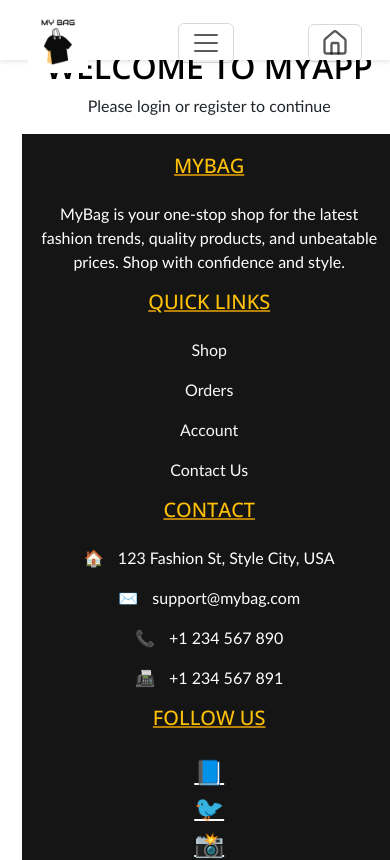
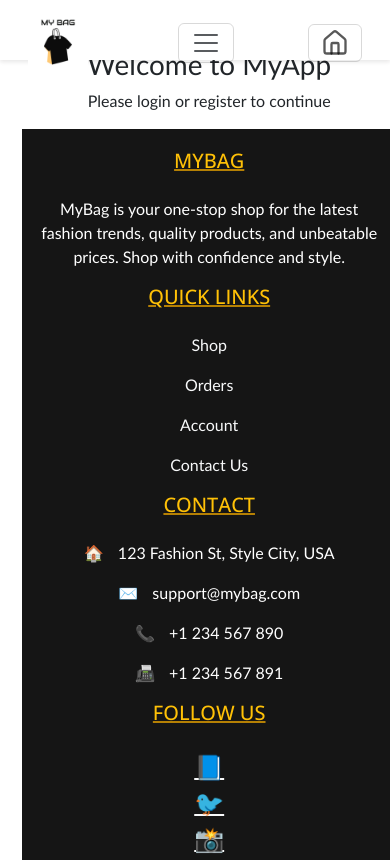
Before and after one commit to Harsh2Code/MyBag-MERN, a React (Vite) app in the folder MyBag/UI/: page / in a window 390 px wide. Shown: the top 860 px of the page. Built offline with nearby package versions, Linux system fonts and the light colour scheme; no server answers.

Commit message:
Update : Tablet and Mobile Favourable attempt2

```diff
--- a/MyBag/UI/src/App.css
+++ b/MyBag/UI/src/App.css
@@ -293,33 +293,8 @@ body {
   }
 }
 
-.loader-wrapper {
-  position: fixed;
-  top: 0;
-  left: 0;
-  width: 100vw;
-  height: 100vh;
-  background-color: #f1c40f;
-  display: flex;
-  justify-content: center;
-  align-items: center;
-  z-index: 9999;
-}
-
-h1 {
-  font-family: 'Open Sans';
-  font-weight: 600;
-  font-size: 2rem;
-  text-transform: uppercase;
-  position: static;
-  margin-left: 0;
-  left: auto;
-  top: auto;
-  color: black;
-}
-
 /* Responsive adjustments for carousel and categories */
-@media (max-width: 767px) {
+@media (max-width: 767px), (max-width: 1024px) {
   #bannerCarousel {
     max-height: 300px !important;
   }
@@ -354,7 +329,7 @@ h1 {
 }
 
 /* Responsive adjustments */
-@media (max-width: 767px) {
+@media (max-width: 767px), (max-width: 1024px) {
   #root {
     min-width: auto;
     padding: 0 10px;
@@ -370,4 +345,20 @@ h1 {
     max-width: 100% !important;
     width: 100% !important;
   }
+
+  /* Fix right shift by removing horizontal overflow and margin */
+  body, html {
+    margin: 0;
+    padding: 0;
+    overflow-x: hidden;
+  }
+
+  /* Increase product card size by 20% */
+  .card.d-flex.flex-column {
+    max-width: 16.8rem !important; /* 14rem * 1.2 */
+  }
+
+  .card.d-flex.flex-column img.card-img-top {
+    height: 360px !important; /* 300px * 1.2 */
+  }
 }
--- a/MyBag/UI/src/Components/shopping/Product-tile.jsx
+++ b/MyBag/UI/src/Components/shopping/Product-tile.jsx
@@ -16,17 +16,17 @@ function ShoppingProductTile({ product, handleGetProductDetails, handleAddtoCart
   };
 
   return (
-    <div className="mb-2 ms-2" style={{height:"100%", maxWidth: "14rem", width: "100%"}}>
+    <div className="mb-2 ms-2 product-tile-container" style={{height:"100%", maxWidth: "14rem", width: "100%"}}>
       <ToastContainer />
       <div
         onClick={() => handleGetProductDetails(product?._id)}
-        className="card d-flex flex-column"
+        className="card d-flex flex-column product-tile-card"
         style={{ width: "100%", maxWidth: "14rem", height: "100%", marginBottom: "10px" }}
       >
         <div className="position-relative">
           <img
             src={product.image}
-            className="card-img-top"
+            className="card-img-top product-tile-image"
             alt={product.title || "Product image"}
             style={{ objectFit: "cover", height: "300px" }}
           />
```
